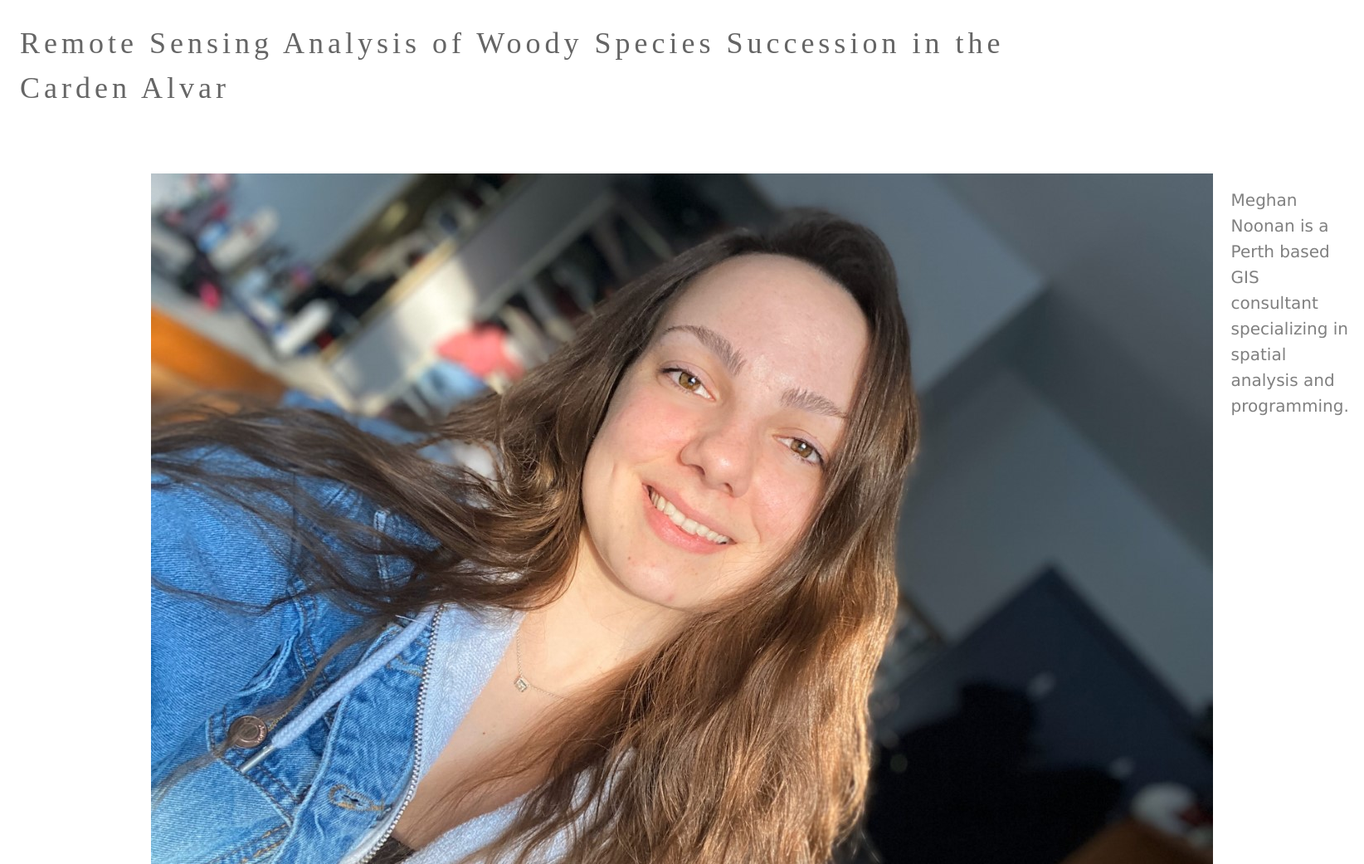
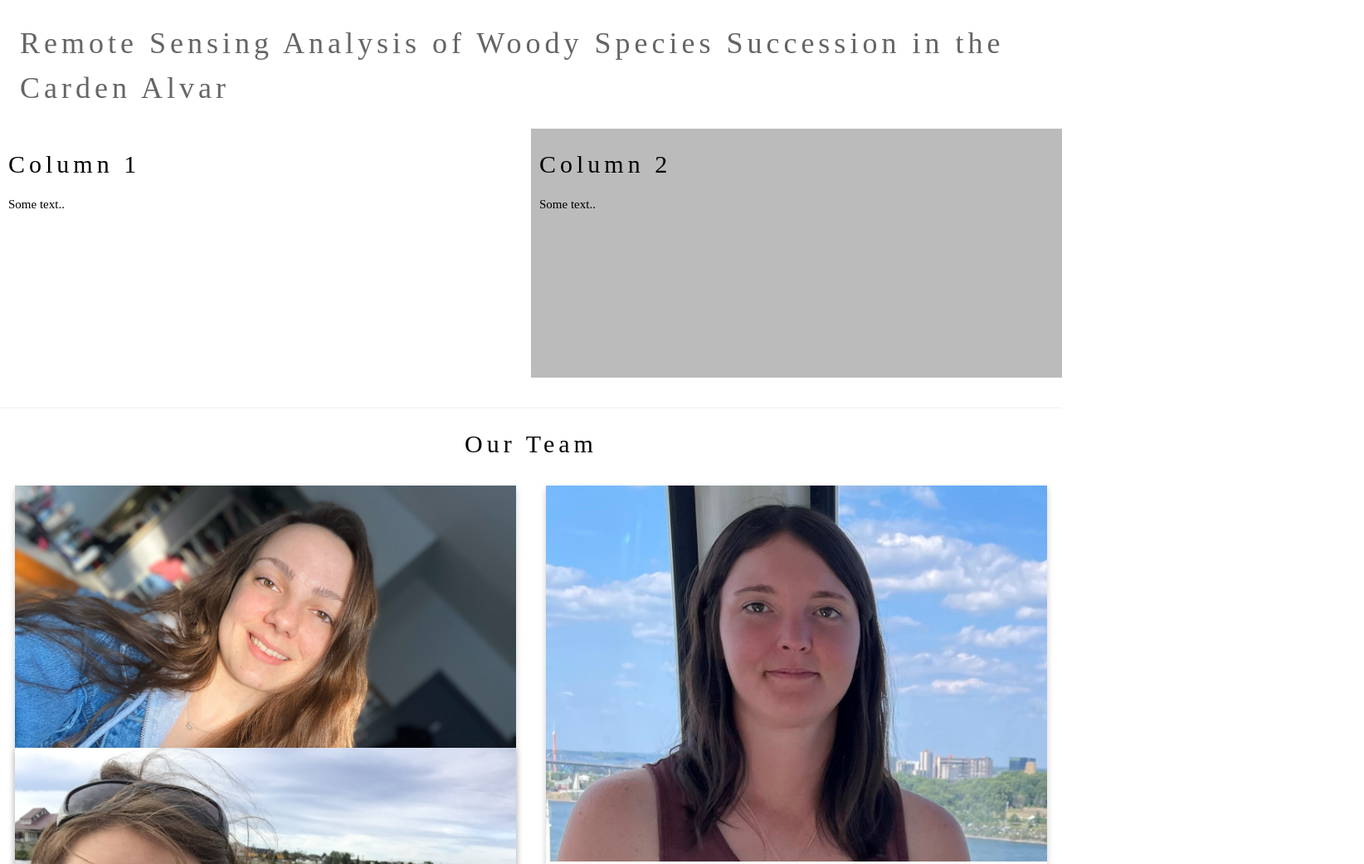
Before and after one commit to jessicamflemingc/JMLcartolytics, a plain HTML site: page index.html in a window 1280 px wide. Shown: the part 804-1845 px from the top of the page at 83% size, 1644 px wide, since content can reach past the window. Drawn offline with Linux system fonts and the light colour scheme.

Commit message:
Update index.html

```diff
--- a/index.html
+++ b/index.html
@@ -40,17 +40,17 @@ h1, h2, h3, h4, h5, h6 {
 
 
   <!-- About Section -->
-<div class="pad">
-  <div class = "sectionboxoneteam">
-  <div  class = "quoteboxteam">
-  <img class="imgteam" src="jessica.jpg" alt="Pic of Meghans dog for team page">
+<div class="row">
+  <div class="column" style="background-color:white;">
+    <h2>Column 1</h2>
+    <p>Some text..</p>
   </div>
-  <div class = "paragraphboxteam">
-  <p> Meghan Noonan is a Perth based GIS consultant specializing in spatial analysis and programming. </p>
+  <div class="column" style="background-color:#bbb;">
+    <h2>Column 2</h2>
+    <p>Some text..</p>
   </div>
-  </div>
-  </div>
-  </div>
+</div>
+
 
   <hr>
 
```
